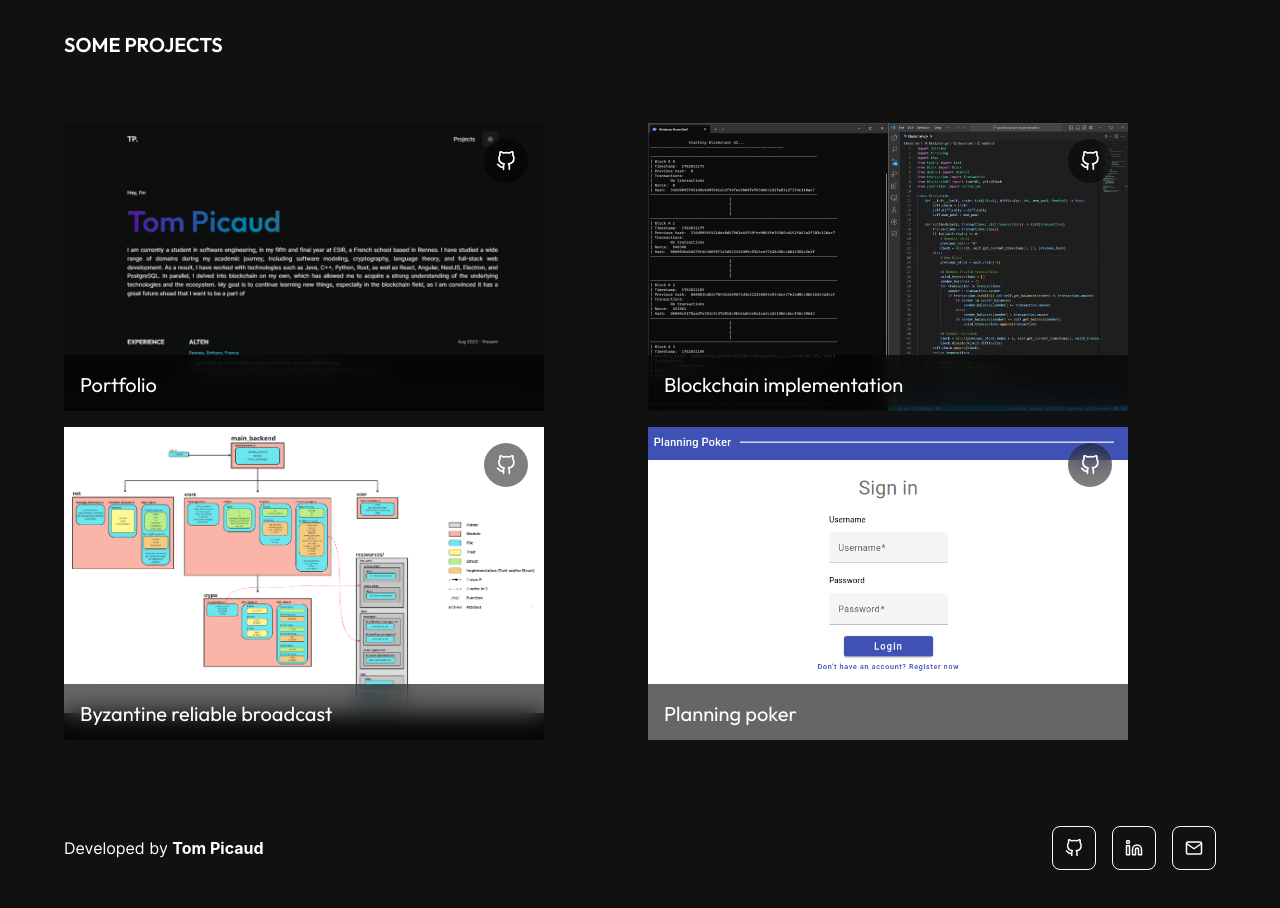
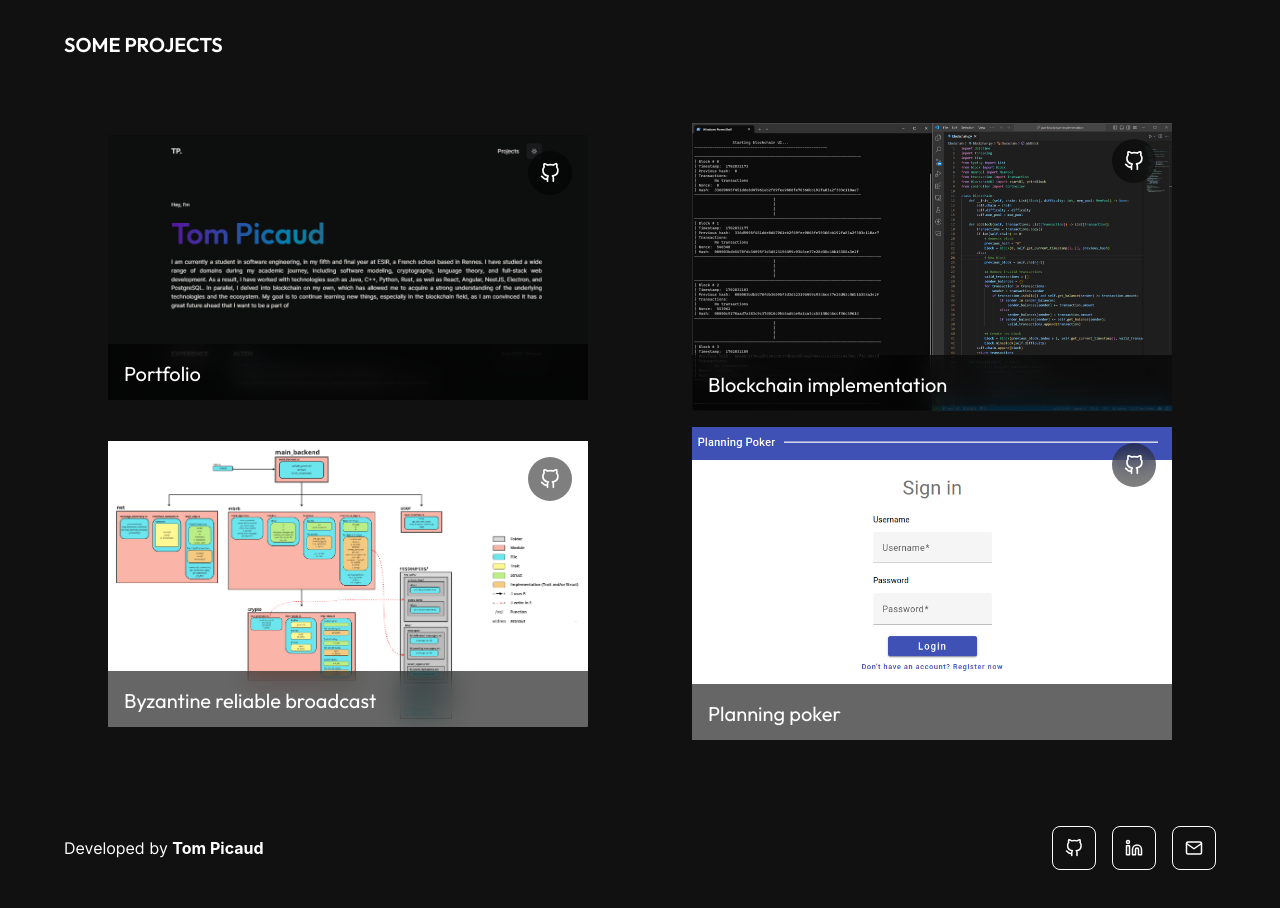
Before and after one commit to tpicaud/Portfolio, an Astro site: page / in a window 1280 px wide. Shown: the part 2740-3648 px from the top of the page. Built offline with nearby package versions, Linux system fonts and the light colour scheme; Astro itself is replaced by a stand-in of ours; a web font is replaced by a local one.

Commit message:
center projects wrapper

```diff
--- a/src/components/general/ProjectsWrapper.astro
+++ b/src/components/general/ProjectsWrapper.astro
@@ -5,6 +5,6 @@ import ProjectCard from "./ProjectCard.astro";
 const { projects } = Astro.props as IProjects;
 ---
 
-<div class="grid md:grid-cols-2 grid-cols-1 gap-4 my-16">
+<div class="grid md:grid-cols-2 grid-cols-1 place-items-center gap-4 my-16">
   {projects.map((project) => <ProjectCard projectDetail={project} />)}
 </div>
```
